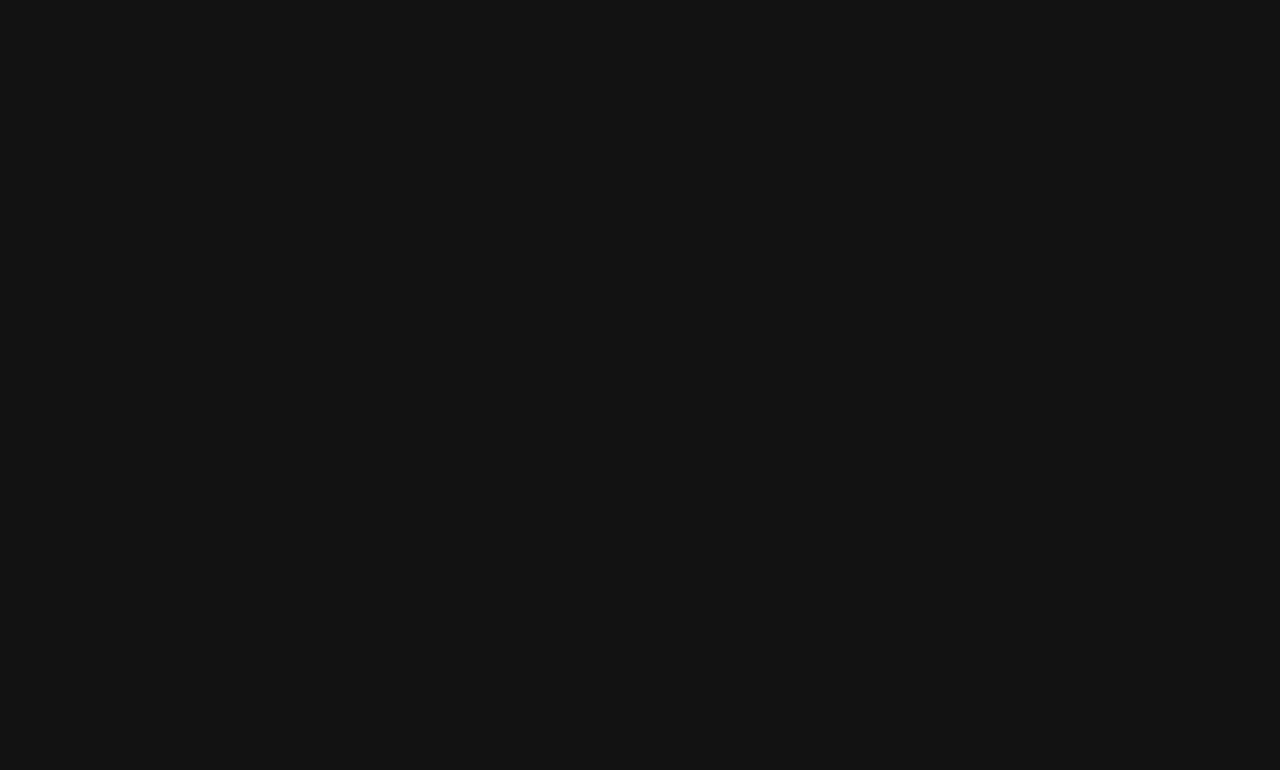
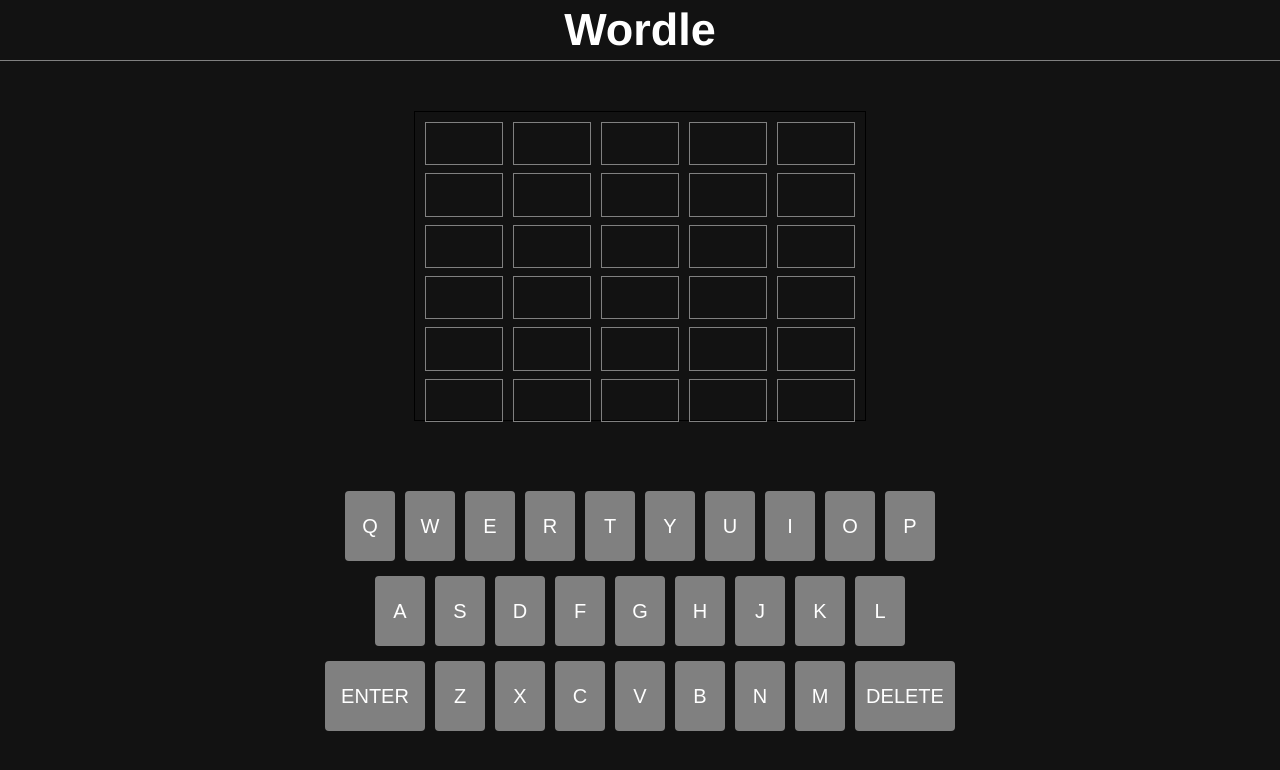
Before and after one commit to saeyesss/react-wordle, a React (Create React App) app: page / in a window 1280 px wide. Shown: the top 770 px of the page. Built offline with nearby package versions, Linux system fonts and the light colour scheme.

Commit message:
UI commit

```diff
--- a/src/App.js
+++ b/src/App.js
@@ -1,7 +1,33 @@
+/* jshint ignore:start */
+import { createContext, useState } from 'react';
+
 import './App.css';
+import Keyboard from './components/Keyboard';
+import Board from './components/Board';
+import { boardDefault } from './Words';
 
 function App() {
-  return <div className="App"></div>;
+  const [board, setBoard] = useState(boardDefault);
+
+  const [currAttempt, setCurrAttempt] = useState({ attempt: 0, letterPos: 0 });
+
+  return (
+    <div className="App">
+      <nav>
+        <h1>Wordle</h1>
+      </nav>
+      <div className="game">
+        <AppContext.Provider
+          value={(board, setBoard, currAttempt, setCurrAttempt)}
+        >
+          <Board />
+          <Keyboard />
+        </AppContext.Provider>
+      </div>
+    </div>
+  );
 }
 
+export const AppContext = createContext();
+
 export default App;
--- /dev/null
+++ b/src/Words.js
@@ -0,0 +1,8 @@
+export const boardDefault = [
+  ['', '', '', '', ''],
+  ['', '', '', '', ''],
+  ['', '', '', '', ''],
+  ['', '', '', '', ''],
+  ['', '', '', '', ''],
+  ['', '', '', '', ''],
+];
--- /dev/null
+++ b/src/components/Board.js
@@ -0,0 +1,57 @@
+/* jshint ignore:start */
+
+import React, { useContext } from 'react';
+import { AppContext } from '../App';
+import Letter from './Letter';
+
+function Board() {
+  return (
+    <div className="board">
+      {' '}
+      <div className="row">
+        <Letter letterPos={0} attemptVal={0} />
+        <Letter letterPos={1} attemptVal={0} />
+        <Letter letterPos={2} attemptVal={0} />
+        <Letter letterPos={3} attemptVal={0} />
+        <Letter letterPos={4} attemptVal={0} />
+      </div>
+      <div className="row">
+        <Letter letterPos={0} attemptVal={1} />
+        <Letter letterPos={1} attemptVal={1} />
+        <Letter letterPos={2} attemptVal={1} />
+        <Letter letterPos={3} attemptVal={1} />
+        <Letter letterPos={4} attemptVal={1} />
+      </div>
+      <div className="row">
+        <Letter letterPos={0} attemptVal={2} />
+        <Letter letterPos={1} attemptVal={2} />
+        <Letter letterPos={2} attemptVal={2} />
+        <Letter letterPos={3} attemptVal={2} />
+        <Letter letterPos={4} attemptVal={2} />
+      </div>
+      <div className="row">
+        <Letter letterPos={0} attemptVal={3} />
+        <Letter letterPos={1} attemptVal={3} />
+        <Letter letterPos={2} attemptVal={3} />
+        <Letter letterPos={3} attemptVal={3} />
+        <Letter letterPos={4} attemptVal={3} />
+      </div>
+      <div className="row">
+        <Letter letterPos={0} attemptVal={4} />
+        <Letter letterPos={1} attemptVal={4} />
+        <Letter letterPos={2} attemptVal={4} />
+        <Letter letterPos={3} attemptVal={4} />
+        <Letter letterPos={4} attemptVal={4} />
+      </div>
+      <div className="row">
+        <Letter letterPos={0} attemptVal={5} />
+        <Letter letterPos={1} attemptVal={5} />
+        <Letter letterPos={2} attemptVal={5} />
+        <Letter letterPos={3} attemptVal={5} />
+        <Letter letterPos={4} attemptVal={5} />
+      </div>
+    </div>
+  );
+}
+
+export default Board;
--- /dev/null
+++ b/src/components/Key.js
@@ -0,0 +1,23 @@
+/* jshint ignore:start */
+
+import React, { useContext } from 'react';
+
+import { AppContext } from '../App';
+
+function Key({ keyVal, bigKey }) {
+  const { board, setBoard, currAttempt, setCurrAttempt } =
+    useContext(AppContext);
+  const selectLetter = () => {
+    const newBoard = [...board];
+    newBoard[currAttempt.attempt][currAttempt.letterPos] = keyVal;
+    setBoard(newBoard);
+    setCurrAttempt({ ...currAttempt, letterPos: currAttempt.letterPos + 1 });
+  };
+  return (
+    <div className="key" id={bigKey && 'big'} onClick={selectLetter}>
+      {keyVal}{' '}
+    </div>
+  );
+}
+
+export default Key;
--- /dev/null
+++ b/src/components/Keyboard.js
@@ -0,0 +1,38 @@
+/* jshint ignore:start */
+
+import React from 'react';
+
+import Key from './Key';
+
+function Keyboard() {
+  // three arrays for three rows of keys
+  // to be mapped through
+
+  const keys1 = ['Q', 'W', 'E', 'R', 'T', 'Y', 'U', 'I', 'O', 'P'];
+  const keys2 = ['A', 'S', 'D', 'F', 'G', 'H', 'J', 'K', 'L'];
+  const keys3 = ['Z', 'X', 'C', 'V', 'B', 'N', 'M'];
+
+  return (
+    <div className="keyboard">
+      <div className="line1">
+        {keys1.map((key) => {
+          return <Key keyVal={key} />;
+        })}
+      </div>
+      <div className="line2">
+        {keys2.map((key) => {
+          return <Key keyVal={key} />;
+        })}
+      </div>
+      <div className="line3">
+        <Key keyVal={'ENTER'} bigKey />
+        {keys3.map((key) => {
+          return <Key keyVal={key} />;
+        })}
+        <Key keyVal={'DELETE'} bigKey />
+      </div>
+    </div>
+  );
+}
+
+export default Keyboard;
--- /dev/null
+++ b/src/components/Letter.js
@@ -0,0 +1,13 @@
+/* jshint ignore:start */
+
+import React, { useContext } from 'react';
+
+import { AppContext } from '../App';
+
+function Letter({ letterPos, attemptVal }) {
+  const { board } = useContext(AppContext);
+  // const letter = board[attemptVal][letterPos];
+  return <div className="letter"> {board} </div>;
+}
+
+export default Letter;
--- a/src/index.js
+++ b/src/index.js
@@ -1,3 +1,5 @@
+/* jshint ignore:start */
+
 import React from 'react';
 import ReactDOM from 'react-dom/client';
 import App from './App';
```
